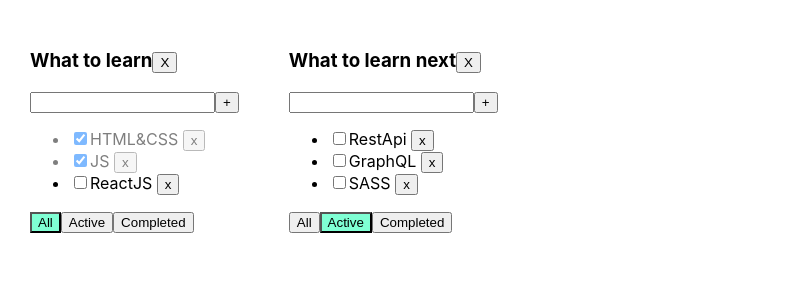
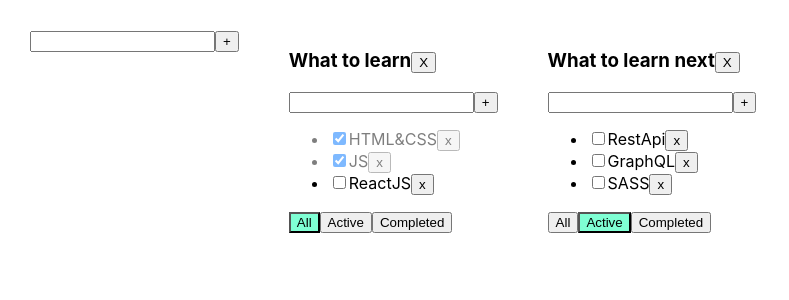
Before and after one commit to scasals808/TodolistTs, a React (Create React App) app: page / in a window 1280 px wide. Shown: the top 300 px of the page, without its empty margins (0-789 px from the left). Built offline with nearby package versions, Linux system fonts and the light colour scheme.

Commit message:
added the ability to rename tasks and list name

```diff
--- /dev/null
+++ b/src/AddItemForm.tsx
@@ -0,0 +1,44 @@
+import React, {ChangeEvent, KeyboardEvent, useState} from "react";
+
+type PropsType = {
+    addItem: (title: string) => void
+}
+
+export function AddItemForm(props: PropsType) {
+    let [itemName, setItemName] = useState<string>('')
+    let [error, setError] = useState<string | null>(null)
+
+    function onItemNameChanged(event: ChangeEvent<HTMLInputElement>) {
+        setItemName(event.currentTarget.value);
+        setError(null);
+    }
+
+    function onAddItemKeyPressed(event: KeyboardEvent<HTMLInputElement>) {
+        if (event.key === 'Enter') {
+            addItemLocal()
+        }
+    }
+
+    function addItemLocal() {
+        if (itemName.trim() !== '') {
+            props.addItem(itemName.trim());
+            setItemName('');
+        } else {
+            setError('Title is required!');
+        }
+    }
+
+    return (
+        <div>
+            <input
+                type='text'
+                value={itemName}
+                onChange={onItemNameChanged}
+                onKeyPress={onAddItemKeyPressed}
+                className={error ? 'error' : ''}
+            />
+            <button onClick={addItemLocal}>+</button>
+            {error && <div className={'error_message'}>{error}</div>}
+        </div>
+    )
+}
--- a/src/App.tsx
+++ b/src/App.tsx
@@ -2,6 +2,7 @@ import React, {useState} from 'react';
 import './App.css';
 import {Todolist} from './Todolist';
 import {v1} from 'uuid';
+import {AddItemForm} from "./AddItemForm";
 
 export type TaskType = {
     id: string
@@ -22,21 +23,21 @@ type TaskStateType = {
 }
 
 function App() {
-    let todoListId1 = v1();
-    let todoListId2 = v1();
+    let todoListID1 = v1();
+    let todoListID2 = v1();
 
     let [todoLists, setTodoLists] = useState<Array<TodoListType>>([
-        {id: todoListId1, title: "What to learn", filter: 'all'},
-        {id: todoListId2, title: "What to learn next", filter: 'active'}
+        {id: todoListID1, title: "What to learn", filter: 'all'},
+        {id: todoListID2, title: "What to learn next", filter: 'active'}
     ])
 
     let [tasks, setTasks] = useState<TaskStateType>({
-        [todoListId1]: [ //[имя переменной] используем в качестве свойства обЬекта-передаем переменную по значению
+        [todoListID1]: [ //[имя переменной] используем в качестве свойства обЬекта-передаем переменную по значению
             {id: v1(), title: "HTML&CSS", isDone: true},
             {id: v1(), title: "JS", isDone: true},
             {id: v1(), title: "ReactJS", isDone: false}
         ],
-        [todoListId2]: [
+        [todoListID2]: [
             {id: v1(), title: "RestApi", isDone: false},
             {id: v1(), title: "GraphQL", isDone: false},
             {id: v1(), title: "SASS", isDone: false}
@@ -55,6 +56,23 @@ function App() {
         if (task) {
             task.isDone = isDone;
             setTasks({...tasks})
+        }
+    }
+
+    function changeTaskTitle(id: string, newTitle: string, todoListID: string) {
+        let todoListTasks = tasks[todoListID];
+        let task = todoListTasks.find(t => t.id === id);
+        if (task) {
+            task.title = newTitle;
+            setTasks({...tasks})
+        }
+    }
+
+    function changeTodoListTitle(id: string, newTitle: string) {
+        let todoList = todoLists.find(t => t.id === id)
+        if (todoList) {
+            todoList.title = newTitle
+            setTodoLists([...todoLists])
         }
     }
 
@@ -77,8 +95,22 @@ function App() {
         setTodoLists(todoLists.filter(tl => tl.id !== todoListID))
     }
 
+    function addTodoList(title: string) {
+        let newTodoListID = v1()
+        let newTodoList: TodoListType = {
+            id: newTodoListID,
+            title: title,
+            filter: "all"
+        }
+        setTodoLists([...todoLists, newTodoList])
+        setTasks({
+            ...tasks, [newTodoListID]: [],
+        })
+    }
+
     return (
         <div className="App">
+            <AddItemForm addItem={addTodoList}/>
             {
                 todoLists.map(tl => {
                     let tasksForTodolist = tasks[tl.id]
@@ -99,7 +131,9 @@ function App() {
                             changeTodolistFilter={changeTodolistFilter}
                             addTask={addTask}
                             changeTaskStatus={changeTaskStatus}
+                            changeTodoListTitle={changeTodoListTitle}
                             removeTodoList={removeTodoList}
+                            changeTaskTitle={changeTaskTitle}
                         />
                     )
                 })
--- /dev/null
+++ b/src/EditableSpan.tsx
@@ -0,0 +1,35 @@
+import React, {ChangeEvent, useState} from "react";
+
+type PropsType = {
+    title: string
+    saveNewTitle: (newTitle: string) => void
+}
+
+export function EditableSpan(props: PropsType) {
+    let [editMode, setEditMode] = useState<boolean>(false)
+    let [title, setTitle] = useState<string>(props.title)
+
+
+    function activatedEditMode() {
+        setEditMode(true)
+        setTitle(props.title)
+    }
+
+    function deActivatedEditMode() {
+        setEditMode(false)
+        props.saveNewTitle(title)
+    }
+
+    function changeTitle(event: ChangeEvent<HTMLInputElement>) {
+        setTitle(event.currentTarget.value);
+    }
+
+    return editMode
+        ? <input
+            value={title}
+            onBlur={deActivatedEditMode}
+            autoFocus={true}
+            onChange={changeTitle}
+        />
+        : <span onDoubleClick={activatedEditMode}>{props.title}</span>
+}
--- a/src/Todolist.tsx
+++ b/src/Todolist.tsx
@@ -1,5 +1,7 @@
 import React, {useState, ChangeEvent, KeyboardEvent} from 'react';
 import {TaskType, FilterValuesType} from './App';
+import {AddItemForm} from "./AddItemForm";
+import {EditableSpan} from "./EditableSpan";
 
 
 type PropsType = {
@@ -7,38 +9,16 @@ type PropsType = {
     title: string
     filter: FilterValuesType
     tasks: Array<TaskType>
-    removeTask: (taskId: string, todoListID: string) => void
+    removeTask: (taskID: string, todoListID: string) => void
     changeTodolistFilter: (newFilterValue: FilterValuesType, todoListID: string) => void
     addTask: (newTaskName: string, todoListID: string) => void
-    changeTaskStatus: (id: string, isDone: boolean, todoListID: string) => void
+    changeTaskStatus: (taskID: string, isDone: boolean, todoListID: string) => void
+    changeTaskTitle: (taskID: string, newTitle: string, todoListID: string) => void
+    changeTodoListTitle: (taskID: string, newTitle: string) => void
     removeTodoList: (todoListID: string) => void
 }
 
 export function Todolist(props: PropsType) {
-
-    let [taskName, setTaskName] = useState<string>('');
-    let [error, setError] = useState<string | null>(null);
-
-    let addTaskLocal = () => {
-        if (taskName.trim()) {
-            props.addTask(taskName.trim(), props.id);
-            setTaskName('');
-        } else {
-            setError('Title is required!');
-        }
-    }
-
-    function onTaskNameChanged(event: ChangeEvent<HTMLInputElement>) {
-        setTaskName(event.currentTarget.value);
-        setError(null);
-    }
-
-    function onAddTaskKeyPressed(event: KeyboardEvent<HTMLInputElement>) {
-        if (event.key === 'Enter') {
-            addTaskLocal()
-        }
-    }
-
     function onAllClickHandler() {
         props.changeTodolistFilter('all', props.id)
     }
@@ -55,21 +35,19 @@ export function Todolist(props: PropsType) {
         props.removeTodoList(props.id)
     }
 
+    function addTask(title: string) {
+        props.addTask(title, props.id)
+    }
+
+    function changeTodoListTitle(newTitle: string) {
+        props.changeTodoListTitle(props.id, newTitle)
+    }
+
     return <div>
-        <h3>{props.title}
+        <h3><EditableSpan title={props.title} saveNewTitle={changeTodoListTitle}/>
             <button onClick={onClickRemoveTodoList}>X</button>
         </h3>
-        <div>
-            <input
-                type='text'
-                value={taskName}
-                onChange={onTaskNameChanged}
-                onKeyPress={onAddTaskKeyPressed}
-                className={error ? 'error' : ''}
-            />
-            <button onClick={addTaskLocal}>+</button>
-            {error && <div className={'error_message'}>{error}</div>}
-        </div>
+        <AddItemForm addItem={addTask}/>
         <ul>
             {props.tasks.map((task) => {
                 let removeTask = () => {
@@ -79,6 +57,10 @@ export function Todolist(props: PropsType) {
                     let newCheckBoxValue = event.currentTarget.checked
                     props.changeTaskStatus(task.id, newCheckBoxValue, props.id)
                 };
+                let changeTaskTitle = (newTitle: string) => {
+                    props.changeTaskTitle(task.id, newTitle, props.id)
+                }
+
                 return (
                     <li key={task.id} className={task.isDone ? 'is_done' : ''}>
                         <input
@@ -86,7 +68,7 @@ export function Todolist(props: PropsType) {
                             checked={task.isDone}
                             onChange={changeStatus}
                         />
-                        <span>{task.title} </span>
+                        <EditableSpan title={task.title} saveNewTitle={changeTaskTitle}/>
                         <button onClick={removeTask}>x
                         </button>
                     </li>
```
